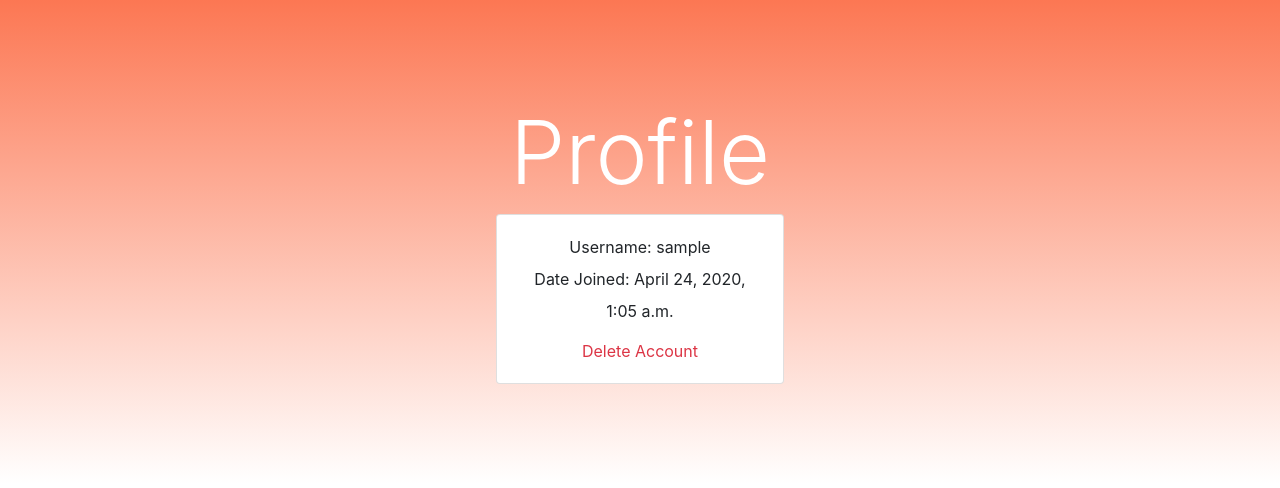
After one commit to NehanSikder/ReadingTracker, a Django app: page /profile/ in a window 1280 px wide. The commit adds this page. Shown: the top 488 px of the page. Run offline with Django 3.2, Linux system fonts and the light colour scheme; the visitor is signed in with stand-in values (Sample User, id 1); data comes from the database, SQL or seed files in the repository; some libraries are stand-ins or nearby versions.

Commit message:
Completed user profile and deletion action

```diff
--- a/readingtracker/settings.py
+++ b/readingtracker/settings.py
@@ -25,6 +25,7 @@ SECRET_KEY = os.environ.get('SECRET_KEY')
 
 # SECURITY WARNING: don't run with debug turned on in production!
 DEBUG = os.environ.get('DEBUG')
+DEBUG = True
 
 ALLOWED_HOSTS = ['readingtrackerapp.herokuapp.com']
 
--- a/tracker/templates/registration/signUp.html
+++ b/tracker/templates/registration/signUp.html
@@ -1,7 +1,7 @@
 {% extends '../tracker/base.html' %}
 
 {% block content %}
-	<div class="row" style="padding: 100px">
+	<div class="row" style="padding: 50px">
 	    <div class="col-sm-2">
 	    </div>
 	    <div class="col-sm-8">
@@ -20,7 +20,7 @@
 							        {{ field }}
 							        <br>
 							        {% if field.help_text %}
-							          <small style="color: grey">{{ field.help_text }}</small>
+							          <p>{{ field.help_text }}</p>
 							        {% endif %}
 							        {% for error in field.errors %}
 							          <p style="color: red">{{ error }}</p>
@@ -29,6 +29,7 @@
 							    {% endfor %}
 								<input style="margin-top: 5px" class="btn btn-success" type="submit" id="submit-btn" value="Submit">
 								<input type="hidden" name="next" value="{{ next }}">
+								<a style="padding-left: 5px" href="/accounts/login/">Back</a>
 							</form>
 						</div>
 				    </div>
--- a/tracker/templates/tracker/index.html
+++ b/tracker/templates/tracker/index.html
@@ -4,6 +4,7 @@
 {% block content %}
 	<h1 class=".display-4" id="welcome-message"  style="color: white;">Welcome {{ username }}</h1>
 	<a href="/accounts/logout/">Log Out</a>
+	<a href="/profile">Profile</a>
     	<form action="{% url 'tracker:addBook' %}" method="post">
     		 <div class="d-flex" style="padding: 5px;">
 		    	{% csrf_token %}
--- /dev/null
+++ b/tracker/templates/tracker/profile.html
@@ -0,0 +1,31 @@
+{% extends 'tracker/base.html' %}
+
+
+{% block content %}
+<div class="row" style="padding: 100px">
+	    <div class="col-sm-3">
+	    </div>
+	    <div class="col-sm-6">
+	    	<div class="row-sm-12">
+	    	</div>
+	    	<div class="row-sm-12 my-auto">
+			    <h1 class="display-2" style="color: white">Profile</h5>
+	    		<div class="card mx-auto" style="width: 18rem;">
+					<!-- <div class="card-header">
+				    </div> -->
+				  	<div class="card-body">
+				  		<p>
+				  		<label>Username:</label> {{ profile.username }} <br>
+					    <label>Date Joined:</label> {{ profile.date_joined }} <br>
+				  		</p>
+					    <a class="text-danger" href="{% url 'tracker:deleteAccount' %}">Delete Account</a>
+				    </div>
+				</div>
+	    	</div>
+	    	<div class="row-sm-12">
+	    	</div>
+	    </div>
+	    <div class="col-sm-3">
+	    </div>
+  	</div>
+{% endblock %}
--- a/tracker/urls.py
+++ b/tracker/urls.py
@@ -8,5 +8,8 @@ urlpatterns = [
 	path('', views.index, name='index'),
 	path('addBook/', views.addBook, name='addBook'),
 	path('deleteBook/<int:pk>/', views.deleteBook, name='deleteBook'),
-	path('moveBook/<int:pk>/', views.moveBook, name='moveBook')
+	path('moveBook/<int:pk>/', views.moveBook, name='moveBook'),
+	path('profile/', views.displayProfile, name='displayProfile'),
+	path('deleteAccount/', views.deleteAccount, name='deleteAccount')
+
 ]
--- a/tracker/views.py
+++ b/tracker/views.py
@@ -2,7 +2,8 @@ from django.shortcuts import render, redirect
 from django.contrib.auth.forms import AuthenticationForm, UserCreationForm
 from django.views.decorators.http import require_POST
 from django.contrib.auth.decorators import login_required
-from django.contrib.auth import authenticate, login
+from django.contrib.auth import authenticate, login, logout
+from django.contrib.auth.models import User
 
 from .models import Book
 from .forms import BookForm
@@ -22,6 +23,30 @@ def index(request):
 		'username' : username,
 	}
 	return render(request, 'tracker/index.html', context)
+
+@login_required
+def deleteAccount(request):
+	username = None
+	if request.user.is_authenticated:
+		username = request.user.get_username()
+	Book.objects.all().filter(user=username).delete()
+	User.objects.get(username=username).delete()
+	# log out user
+	logout(request)
+	return redirect('/accounts/login/')
+
+
+@login_required
+def displayProfile(request):
+	username = None
+	if request.user.is_authenticated:
+		username = request.user.get_username()
+	# Get profile object using username
+	profile = User.objects.get(username=username)
+	context = {
+		'profile' : profile,
+	}
+	return render(request, 'tracker/profile.html', context)
 
 @require_POST
 def addBook(request):
@@ -52,7 +77,6 @@ def login_view(request):
 	return render(request, 'registration/login.html', {'form': form})
 
 def signUp(request):
-	print(request)
 	if request.method == 'POST':
 		form = UserCreationForm(data=request.POST)
 		if form.is_valid():
```
